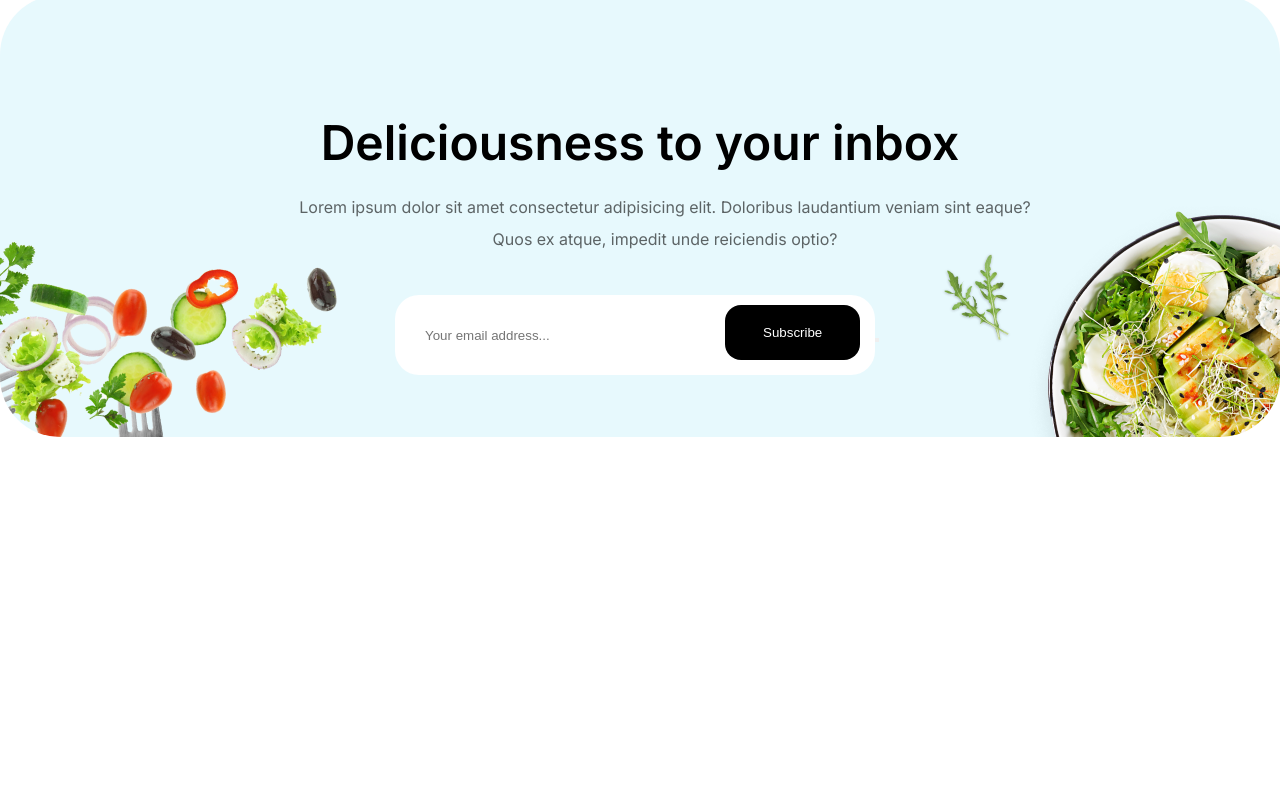
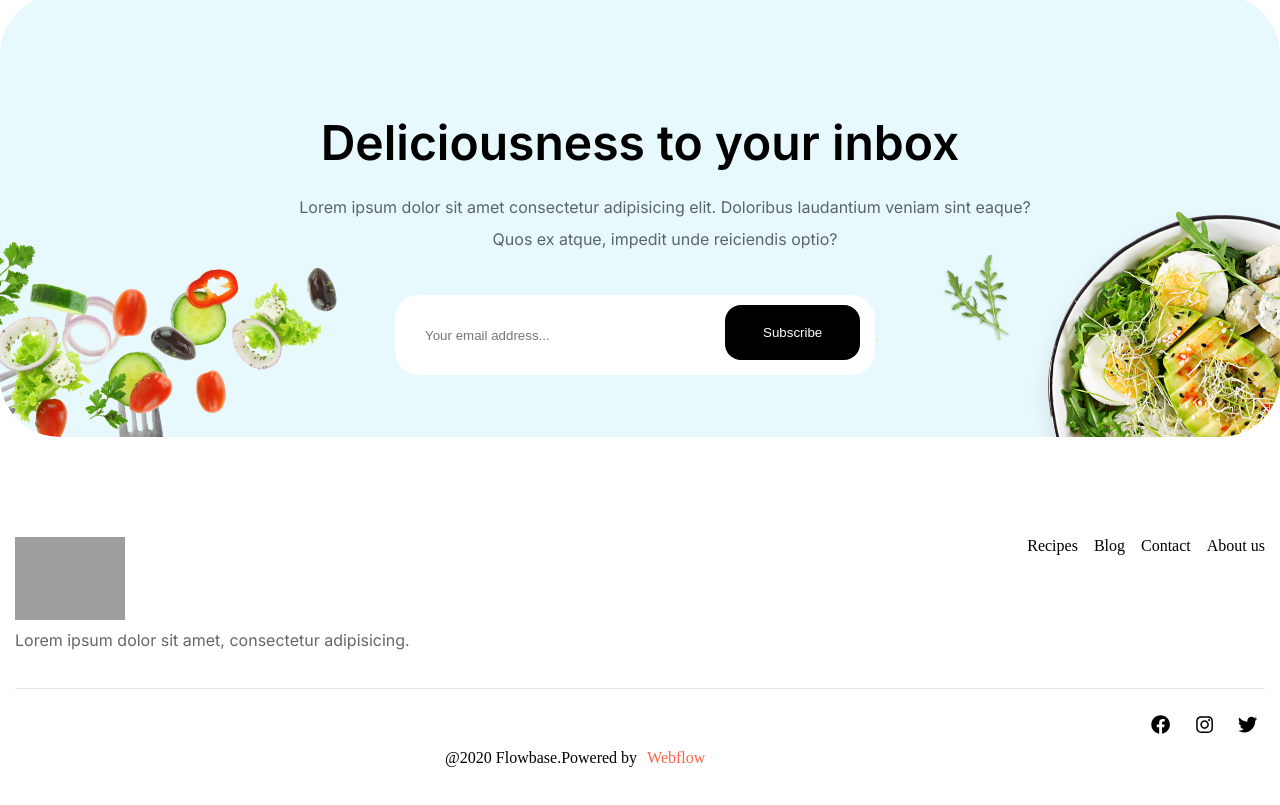
Before and after one commit to PavelRiajul/cooking-web, a React (Vite) app: page / in a window 1280 px wide. Shown: the part 5916-6721 px from the top of the page. Before the commit the page ends 6353 px from the top, so only its background shows below. Built offline with nearby package versions, Linux system fonts and the light colour scheme; grey boxes are pictures that could not be loaded.

Commit message:
footer-complete

```diff
--- /dev/null
+++ b/src/components/footer/Footer.css
@@ -0,0 +1,52 @@
+@import url('https://fonts.googleapis.com/css2?family=Inter:ital,opsz,wght@0,14..32,100..900;1,14..32,100..900&display=swap');
+* {
+    box-sizing: border-box;
+    margin: 0;
+    padding: 0;
+    text-decoration: none;
+    list-style-type: none;
+  }
+body{
+    width: 100%;
+}
+.container {
+    width: 100%;
+    max-width: 1280px;
+    margin: 0 auto;
+    padding: 100px 15px;
+}
+.first-section{
+    display: flex;
+    justify-content: space-between;
+    border-bottom: 1px solid rgba(0, 0, 0, 0.1)    ;
+}
+.logo img{
+    width: 110px;
+}
+.logo-text{
+    margin-left: -50px;
+}
+.nav ul{
+    display: flex;
+    gap: 1rem;
+}
+.nav ul li a{
+    color: #000000;
+}
+
+.second-section{
+display: flex;
+justify-content: space-between;
+align-items: center;
+}
+.copy-text{
+    margin: 0 auto;
+    display: inline-flex;
+    gap: 10px;
+    margin-top: 60px;
+
+}
+.f-span a{
+    display: inline;
+    color: tomato;
+}
--- /dev/null
+++ b/src/components/footer/Footer.jsx
@@ -0,0 +1,44 @@
+import "./Footer.css"
+import { FaFacebook, FaInstagram, FaTwitter } from "react-icons/fa"
+const Footer = () => {
+  return (
+    <>
+    <div className="container footer">
+        <div className="first-section">
+        <div className="logo">
+            <img src="/src/assets/Foodieland..png" alt="" />
+            <p className="logo-text">Lorem ipsum dolor sit amet, consectetur adipisicing.</p>
+        </div>
+        <div className="nav">
+            <ul>
+                <li><a href="#">Recipes</a></li>
+                <li><a href="#">Blog</a></li>
+                <li><a href="#">Contact</a></li>
+                <li><a href="#">About us</a></li>
+            </ul>
+        </div>
+        </div>
+        <div className="second-section">
+            <div className="copy-text">
+            @2020 Flowbase.Powered by <span className="f-span"><a href="#">Webflow</a></span>
+            </div>
+             <div className="social-icon">
+                        <div className="icons">
+                        <a href="#">
+                            <FaFacebook/>
+                        </a>
+                        <a href="#">
+                        <FaInstagram/>
+                        </a>
+                        <a href="#">
+                            <FaTwitter/>
+                        </a>
+                        </div>
+                    </div>
+        </div>
+    </div>
+    </>
+  )
+}
+
+export default Footer
--- a/src/pages/Home.jsx
+++ b/src/pages/Home.jsx
@@ -1,5 +1,6 @@
 import Categories from "../components/categories/Categories"
 import CherfSection from "../components/cherf-section/CherfSection"
+import Footer from "../components/footer/Footer"
 import Hero from "../components/Hero/Hero"
 import Inbox from "../components/inbox-section/Inbox"
 import InstaRecipes from "../components/instagram-recipes/InstaRecipes"
@@ -19,6 +20,7 @@ const Home = () => {
         <InstaRecipes/>
         <RecipesCards/>
         <Inbox/>
+        <Footer/>
     </div>
   )
 }
```
